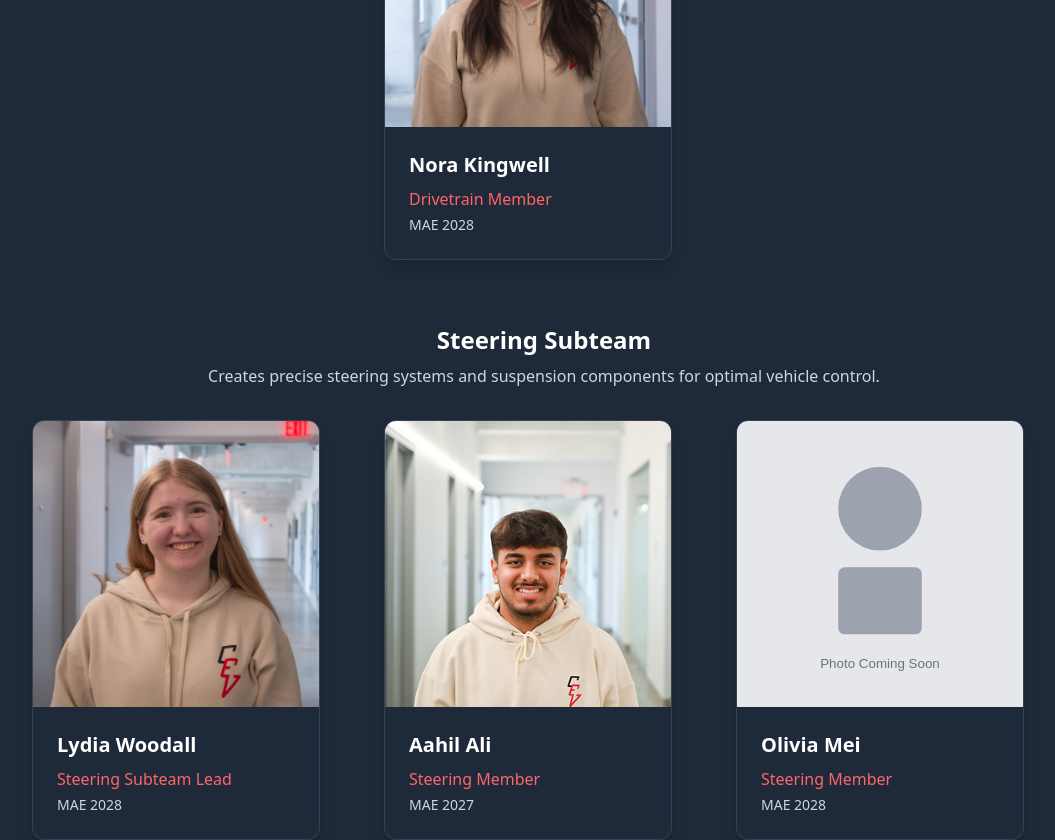
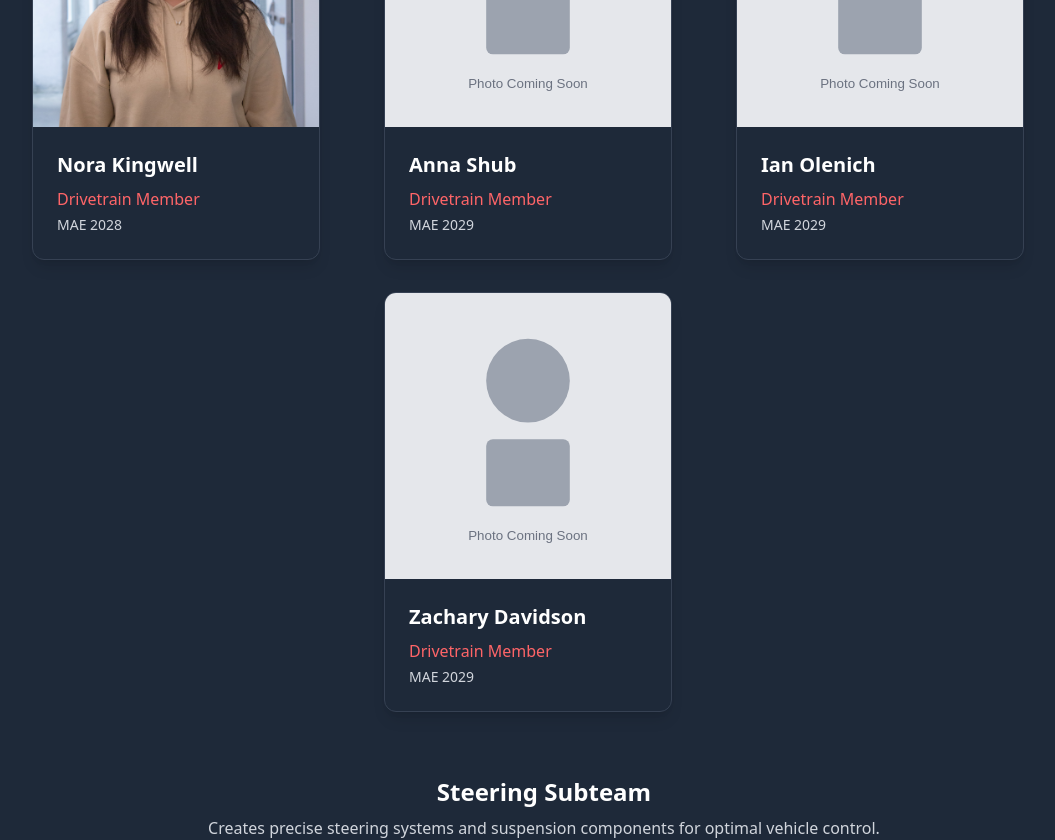
Before and after one commit to ChickenCoupe/ev-website, a Next.js app: page /team/mechanical in a window 1280 px wide. Shown: the part 3400-4240 px from the top of the page, without its empty margins (96-1151 px from the left). Built offline with nearby package versions, Linux system fonts and the light colour scheme.

Commit message:
update team and results pages

```diff
--- a/src/app/apply/page.tsx
+++ b/src/app/apply/page.tsx
@@ -26,7 +26,7 @@ export default function Apply() {
     {
       icon: <Code className="w-8 h-8" />,
       name: "Telemetry",
-      href: "/team/data-aa",
+      href: "/team/telemetry",
       description: "Develop telemetry visualization and capture software"
     },
     {
--- a/src/app/team/mechanical/page.tsx
+++ b/src/app/team/mechanical/page.tsx
@@ -59,6 +59,13 @@ const chassisTeam = [
     year: '2028',
     image: '/team/ana-mahuad.jpg'
   },
+  {
+    name: 'Isabella Rodriguez',
+    position: 'Chassis Member',
+    major: 'MAE',
+    year: '2029',
+    image: '/team/placeholder.svg'
+  },
 ];
 
 const drivetrainTeam = [
@@ -90,6 +97,27 @@ const drivetrainTeam = [
     year: '2028',
     image: '/team/nora-kingwell.jpg'
   },
+  {
+    name: 'Anna Shub',
+    position: 'Drivetrain Member',
+    major: 'MAE',
+    year: '2029',
+    image: '/team/placeholder.svg'
+  },
+  {
+    name: 'Ian Olenich',
+    position: 'Drivetrain Member',
+    major: 'MAE',
+    year: '2029',
+    image: '/team/placeholder.svg'
+  },
+  {
+    name: 'Zachary Davidson',
+    position: 'Drivetrain Member',
+    major: 'MAE',
+    year: '2029',
+    image: '/team/placeholder.svg'
+  },
   ];
 
 const steeringTeam = [
@@ -114,6 +142,41 @@ const steeringTeam = [
     major: 'MAE',
     year: '2028',
     image:'/team/placeholder.svg'
+  },
+  {
+    name: 'Ashley Johnny',
+    position: 'Steering Member',
+    major: 'ECE',
+    year: '2029',
+    image: '/team/placeholder.svg'
+  },
+  {
+    name: 'Hamza Waseem',
+    position: 'Steering Member',
+    major: 'MAE',
+    year: '2029',
+    image: '/team/placeholder.svg'
+  },
+  {
+    name: 'Magnus Simmons',
+    position: 'Steering Member',
+    major: 'ECE',
+    year: '2029',
+    image: '/team/placeholder.svg'
+  },
+  {
+    name: 'Neha Chigurupati',
+    position: 'Steering Member',
+    major: 'MAE',
+    year: '2029',
+    image: '/team/placeholder.svg'
+  },
+  {
+    name: 'Samiksha Emmaneni',
+    position: 'Steering Member',
+    major: 'MAE',
+    year: '2029',
+    image: '/team/placeholder.svg'
   },
 ];
 
--- a/src/app/team/page.tsx
+++ b/src/app/team/page.tsx
@@ -30,7 +30,7 @@ const subteams = [
     name: 'Telemetry',
     description: 'Analyze performance data and develop algorithms for optimization and insights.',
     icon: Database,
-    href: '/team/data-aa',
+    href: '/team/telemetry',
     color: 'from-red-500 to-red-600',
   },
   {
--- a/src/app/team/data-aa/page.tsx
+++ b/src/app/team/telemetry/page.tsx
@@ -17,9 +17,16 @@ const dataTeam= [
     {
       name: 'Katie Xiao',
       position: 'Telemetry Subteam Lead',
-      major: 'CS',
+      major: 'CS/Stats',
       year: '2028',
       image: '/team/katie-xiao.jpg'
+    },
+    {
+        name: 'Ajay Parthibha',
+        position: 'Telemetry Member',
+        major: 'CS',
+        year: '2027',
+        image: '/team/ajay-parthibha.jpg'
     },
     {
         name: 'Amelia Zheng',
@@ -29,17 +36,45 @@ const dataTeam= [
         image: '/team/placeholder.svg'
     },
     {
-        name: 'Ajay Parthibha',
-        position: 'Telemetry Member',
-        major: 'CS',
-        year: '2028',
-        image: '/team/ajay-parthibha.jpg'
-    },
-    {
         name: 'Julia Lau',
         position: 'Telemetry Member',
         major: 'CS',
         year: '2028',
+        image: '/team/placeholder.svg'
+    },
+    {
+        name: 'Eric Shen',
+        position: 'Telemetry Member',
+        major: 'CS/Math',
+        year: '2029',
+        image: '/team/placeholder.svg'
+    },
+    {
+        name: 'Donte Truong',
+        position: 'Telemetry Member',
+        major: 'CS/ECE',
+        year: '2029',
+        image: '/team/placeholder.svg'
+    },
+    {
+        name: 'Adi Murgescu',
+        position: 'Telemetry Member',
+        major: 'CS/Math',
+        year: '2029',
+        image: '/team/placeholder.svg'
+    },
+    {
+        name: 'Meira Chenicheri',
+        position: 'Telemetry Member',
+        major: 'CS',
+        year: '2029',
+        image: '/team/placeholder.svg'
+    },
+    {
+        name: 'Shreyaa Sanjay',
+        position: 'Telemetry Member',
+        major: 'CS/ECE',
+        year: '2029',
         image: '/team/placeholder.svg'
     },
 ]
@@ -119,8 +154,8 @@ export default function DataTeam() {
                             <div className="bg-red-900 w-16 h-16 rounded-full flex items-center justify-center mx-auto mb-4">
                                <Icon iconNode={motorRacingHelmet} className="w-8 h-8 text-red-400" />
                             </div>
-                            <h3 className="text-xl font-semibold text-white mb-2">Driver Dashboard</h3>
-                            <p className="text-gray-300">A mobile app that is both a driver dashboard and a data tunnel, forwarding electrical DAQ data to the Live Timing Dashboard.</p>
+                            <h3 className="text-xl font-semibold text-white mb-2">Modular Data Acquisition System</h3>
+                            <p className="text-gray-300">A distributed telemetry architecture using modular sensor nodes and a central DAQ computer to collect, synchronize, and transmit vehicle data in real time.</p>
                         </motion.div>
 
                         <motion.div
@@ -133,8 +168,8 @@ export default function DataTeam() {
                             <div className="bg-red-900 w-16 h-16 rounded-full flex items-center justify-center mx-auto mb-4">
                                 <Timer className="w-8 h-8 text-red-400" />
                             </div>
-                            <h3 className="text-xl font-semibold text-white mb-2">Live Timing Dashboard</h3>
-                            <p className="text-gray-300">A web-based dashboard useful for competition preparation that displays stats such as speed and battery level in real-time.</p>
+                            <h3 className="text-xl font-semibold text-white mb-2">Race Engineer Dashboard</h3>
+                            <p className="text-gray-300">A real-time dashboard for monitoring vehicle performance, with RaceGPT providing AI-powered analysis and insights from live telemetry.</p>
                         </motion.div>
 
                         <motion.div
@@ -147,8 +182,8 @@ export default function DataTeam() {
                             <div className="bg-red-900 w-16 h-16 rounded-full flex items-center justify-center mx-auto mb-4">
                                 <Terminal className="w-8 h-8 text-red-400" />
                             </div>
-                            <h3 className="text-xl font-semibold text-white mb-2">AR Windshield</h3>
-                            <p className="text-gray-300">A forward-looking project aiming to display Driver Dashboard contents directly on the competition vehicle windshield.</p>
+                            <h3 className="text-xl font-semibold text-white mb-2">Cross-Analysis Toolbox</h3>
+                            <p className="text-gray-300">A post-race analysis platform for exploring and comparing telemetry across runs, helping engineers identify performance trends, diagnose issues, and guide future vehicle improvements.</p>
                         </motion.div>
                     </div>
                 </div>
--- a/src/components/Results.tsx
+++ b/src/components/Results.tsx
@@ -39,26 +39,6 @@ export default function Results() {
           >
             <div className="flex items-center mb-6">
               <div className="bg-red-900 p-3 rounded-full mr-4">
-                <Car className="w-8 h-8 text-red-400" />
-              </div>
-              <h3 className="text-2xl font-bold text-white">6th Place</h3>
-            </div>
-            <h4 className="text-xl font-semibold text-gray-200 mb-3">Urban Concept</h4>
-            <p className="text-gray-300 leading-relaxed">
-              Efficient city vehicle design powered by battery electric technology for sustainable urban
-              transportation solutions. Passed all inspections and had 3 successful runs.
-            </p>
-          </motion.div>
-
-          <motion.div
-            {...fadeInUp}
-            transition={{ delay: 0.2 }}
-            whileInView={{ opacity: 1, y: 0 }}
-            viewport={{ once: true }}
-            className="bg-gray-800 rounded-2xl p-8 shadow-lg hover:shadow-xl transition-shadow border-l-4 border-red-500"
-          >
-            <div className="flex items-center mb-6">
-              <div className="bg-red-900 p-3 rounded-full mr-4">
                 <Trophy className="w-8 h-8 text-red-400" />
               </div>
               <h3 className="text-2xl font-bold text-white">1st Place</h3>
@@ -71,7 +51,7 @@ export default function Results() {
 
           <motion.div
             {...fadeInUp}
-            transition={{ delay: 0.3 }}
+            transition={{ delay: 0.2 }}
             whileInView={{ opacity: 1, y: 0 }}
             viewport={{ once: true }}
             className="bg-gray-800 rounded-2xl p-8 shadow-lg hover:shadow-xl transition-shadow border-l-4 border-red-500"
@@ -87,6 +67,26 @@ export default function Results() {
               The team increased the urban concept&#39;s efficiency to <b>36.98 mi/kWh</b>, almost doubling the previous year&#39;s efficiency.
             </p>
           </motion.div>
+
+          <motion.div
+            {...fadeInUp}
+            transition={{ delay: 0.3 }}
+            whileInView={{ opacity: 1, y: 0 }}
+            viewport={{ once: true }}
+            className="bg-gray-800 rounded-2xl p-8 shadow-lg hover:shadow-xl transition-shadow border-l-4 border-red-500"
+          >
+            <div className="flex items-center mb-6">
+              <div className="bg-red-900 p-3 rounded-full mr-4">
+                <Car className="w-8 h-8 text-red-400" />
+              </div>
+              <h3 className="text-2xl font-bold text-white">6th Place</h3>
+            </div>
+            <h4 className="text-xl font-semibold text-gray-200 mb-3">Urban Concept</h4>
+            <p className="text-gray-300 leading-relaxed">
+              Efficient city vehicle design powered by battery electric technology for sustainable urban
+              transportation solutions. Passed all inspections and had 3 successful runs.
+            </p>
+          </motion.div>
         </div>
       </div>
     </section>
```
Also changed, not shown: src/app/team/leadership/page.tsx (+18 -41 lines).
